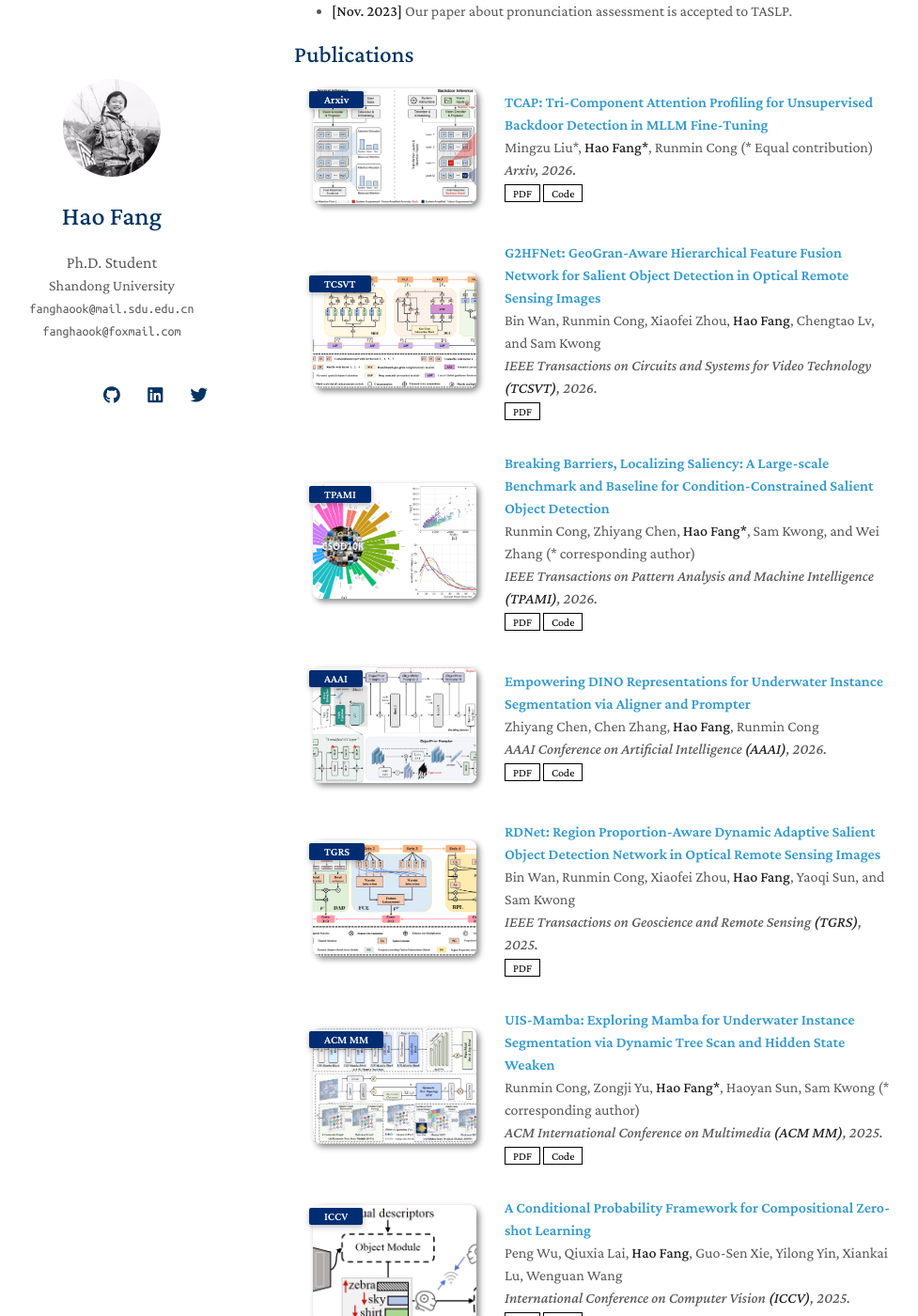
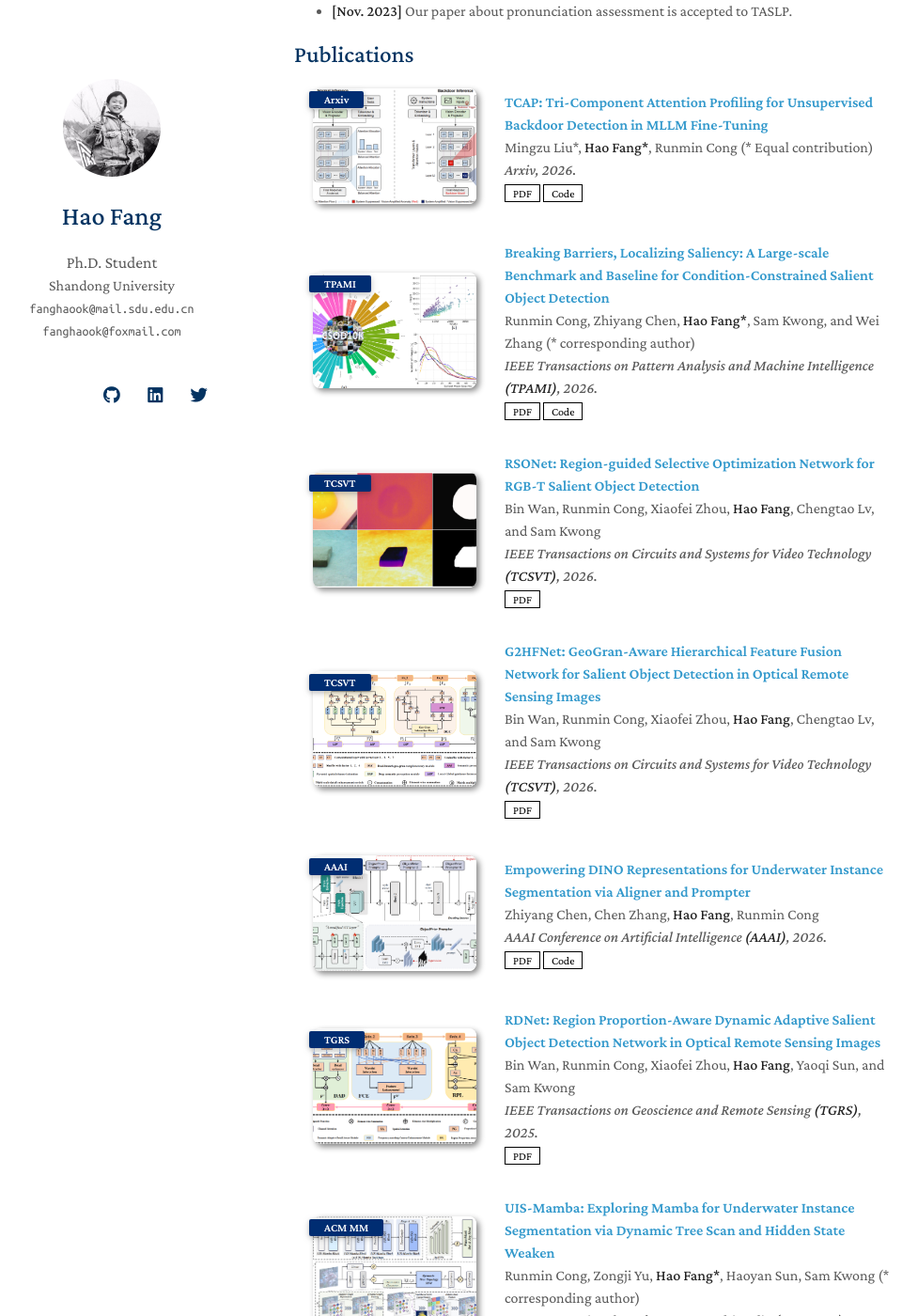
Before and after one commit to fanghaook/fanghaook.github.io, a Jekyll site: the page built from index.md, in a window 1280 px wide and 1400 px high, scrolled down 834 px. Shown: the whole window at 94% size, without its empty margins (157-1134 px from the left). Built offline with Jekyll 4.4.1, drawn with Linux system fonts in a browser that asks for light colours; nearby versions of some CDN libraries; a style sheet for code colours, icons or effects is not loaded; our own code applies the rules of GitHub Pages for plain Markdown files.

Commit message:
RSONet
Added two new publications: RSONet and G2HFNet, with details including authors, conference, and links.

```diff
--- a/_data/publications.yml
+++ b/_data/publications.yml
@@ -7,13 +7,6 @@ main:
     code: https://github.com/m1ng2u/TCAP
     image: ./assets/img/TCAP.png
 
-  - title: "G2HFNet: GeoGran-Aware Hierarchical Feature Fusion Network for Salient Object Detection in Optical Remote Sensing Images"
-    authors: Bin Wan, Runmin Cong, Xiaofei Zhou, <strong>Hao Fang</strong>, Chengtao Lv, and Sam Kwong
-    conference_short: TCSVT
-    conference: IEEE Transactions on Circuits and Systems for Video Technology <strong>(TCSVT)</strong>, 2026.
-    pdf: https://ieeexplore.ieee.org/document/11346472
-    image: ./assets/img/G2HFNet.png
-
   - title: "Breaking Barriers, Localizing Saliency: A Large-scale Benchmark and Baseline for Condition-Constrained Salient Object Detection"
     authors: Runmin Cong, Zhiyang Chen, <strong>Hao Fang*</strong>, Sam Kwong, and Wei Zhang (* corresponding author)
     conference_short: TPAMI
@@ -21,6 +14,20 @@ main:
     pdf: https://ieeexplore.ieee.org/document/11297835
     code: https://github.com/ettof/CSOD
     image: ./assets/img/CSOD.png
+
+  - title: "RSONet: Region-guided Selective Optimization Network for RGB-T Salient Object Detection"
+    authors: Bin Wan, Runmin Cong, Xiaofei Zhou, <strong>Hao Fang</strong>, Chengtao Lv, and Sam Kwong
+    conference_short: TCSVT
+    conference: IEEE Transactions on Circuits and Systems for Video Technology <strong>(TCSVT)</strong>, 2026.
+    pdf: https://ieeexplore.ieee.org/document/11428245
+    image: ./assets/img/RSONet.png
+
+  - title: "G2HFNet: GeoGran-Aware Hierarchical Feature Fusion Network for Salient Object Detection in Optical Remote Sensing Images"
+    authors: Bin Wan, Runmin Cong, Xiaofei Zhou, <strong>Hao Fang</strong>, Chengtao Lv, and Sam Kwong
+    conference_short: TCSVT
+    conference: IEEE Transactions on Circuits and Systems for Video Technology <strong>(TCSVT)</strong>, 2026.
+    pdf: https://ieeexplore.ieee.org/document/11346472
+    image: ./assets/img/G2HFNet.png
 
   - title: "Empowering DINO Representations for Underwater Instance Segmentation via Aligner and Prompter"
     authors: Zhiyang Chen, Chen Zhang, <strong>Hao Fang</strong>, Runmin Cong
```
